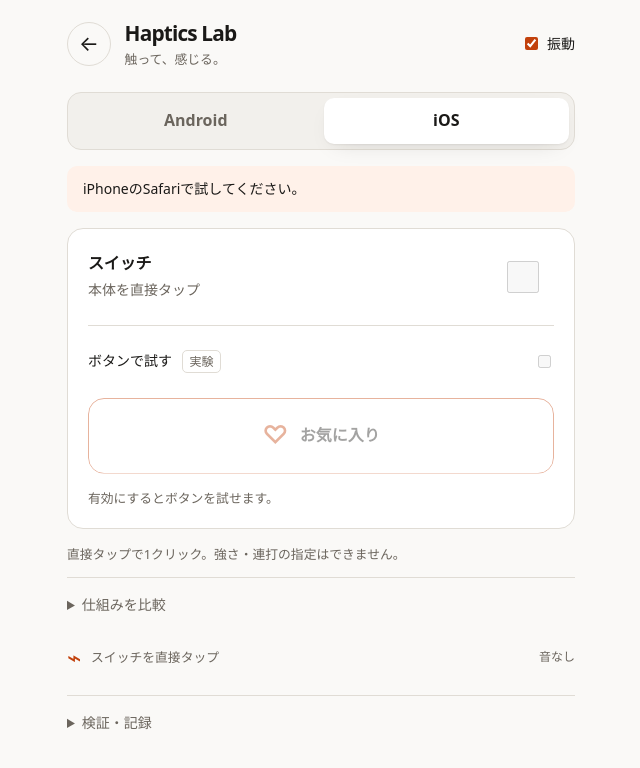
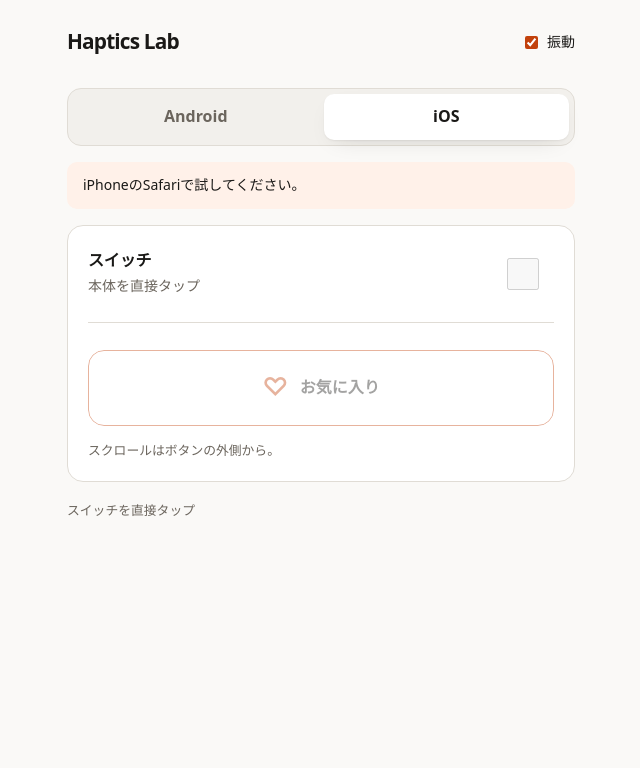
Before and after one commit to infixer/web-haptics-api-demo, a SvelteKit app in the folder apps/web/: page /lab in a window 1280 px wide. Both pictures are taken after a click on the tab "iOS". Shown: the top 768 px of the page, without its empty margins (319-959 px from the left). Built offline with nearby package versions, Linux system fonts and the light colour scheme.

Commit message:
デモを操作専用に整理してLTアウトラインを追加

```diff
--- a/apps/web/src/routes/lab/+page.svelte
+++ b/apps/web/src/routes/lab/+page.svelte
@@ -3,48 +3,29 @@
   import { mobilePatterns, scalePattern } from '$lib/mobile-patterns';
   let vibrate = $state(false);
   let switches = $state(false);
-  let secure = $state(false);
-  let ua = $state('');
   let enabled = $state(true);
-  let overlay = $state(false);
   let saved = $state(false);
   let platform = $state<'android' | 'ios'>('android');
   let selected = $state('');
-  let reference: HTMLInputElement;
   let scale = $state(1);
-  let duration = $state(80);
   let status = $state('タップして試す');
-  let last = $state('未操作');
-  let felt = $state('未回答');
-  let device = $state('');
-  let logs = $state<string[]>([]);
   let slider = $state(50);
   let lastNotch = 5;
   let lastTick = 0;
 
-  function note(message: string) {
-    last = message;
-    felt = '未回答';
-    logs = [`${new Date().toISOString()} ${message}`, ...logs].slice(0, 30);
-  }
   function play(name: string, pattern: readonly number[]) {
     if (!enabled) { status = '振動はオフです。'; return; }
     if (!vibrate) { status = 'このブラウザは非対応です'; return; }
     if (document.visibilityState !== 'visible') return;
     try {
       const result = navigator.vibrate([...pattern]);
-      note(`${name}: [${pattern.join(', ')}] ms / 戻り値 ${result}`);
       selected = name;
-      status = result ? `${name}をリクエスト` : '振動をリクエストできませんでした';
-    } catch (error) { status = `振動要求に失敗しました: ${String(error)}`; }
+      status = result ? `${name}を選択` : '振動を開始できませんでした';
+    } catch { status = '振動を開始できませんでした'; }
   }
   function stop() {
     if (vibrate) { try { navigator.vibrate(0); } catch { /* best effort */ } }
     status = '停止しました。';
-  }
-  function nativeChange(event: Event, name: string) {
-    note(`${name}: change.isTrusted=${event.isTrusted}`);
-    status = '切り替えました';
   }
   function switchTab(next: 'android' | 'ios') {
     stop();
@@ -68,18 +49,10 @@
     }
     lastNotch = notch;
   }
-  function download() {
-    const report = { at: new Date().toISOString(), device, ua, secure, vibrate, switches, last, felt, logs,
-      note: 'API/DOM の記録と人の申告。振動センサーによる実測ではない。' };
-    const url = URL.createObjectURL(new Blob([JSON.stringify(report, null, 2)], { type: 'application/json' }));
-    const a = document.createElement('a'); a.href = url; a.download = 'haptics-result.json'; a.click();
-    setTimeout(() => URL.revokeObjectURL(url), 1000);
-  }
   onMount(() => {
     vibrate = typeof navigator.vibrate === 'function';
     switches = 'switch' in document.createElement('input');
-    secure = isSecureContext;
-    ua = navigator.userAgent;
+    const ua = navigator.userAgent;
     // A convenience default only; capability detection still controls availability.
     if (/iPhone|iPad|iPod/.test(ua) || (navigator.platform === 'MacIntel' && navigator.maxTouchPoints > 1)) {
       platform = 'ios';
@@ -95,8 +68,7 @@
 
 <main>
   <header>
-    <a class="back" href="/" aria-label="提案デモに戻る">←</a>
-    <h1>Haptics Lab<span>触って、感じる。</span></h1>
+    <h1>Haptics Lab</h1>
     <label class="enable"><input type="checkbox" bind:checked={enabled} onchange={() => { if (!enabled) stop(); else status = 'タップして試す'; }} /><span>振動</span></label>
   </header>
 
@@ -120,10 +92,6 @@
       <label class="range"><span>ノッチをなぞる <output>{slider}</output></span><input type="range" min="0" max="100" value={slider} oninput={move} disabled={!vibrate || !enabled} /></label>
       <div class="actions"><button class="baseline" disabled={!vibrate || !enabled} onclick={() => play('基準', [200])}>200ms を試す</button><button class="stop" onclick={stop} disabled={!vibrate} aria-label="振動を停止"><span aria-hidden="true">■</span> 停止</button></div>
     </div>
-    <details class="extra"><summary>細かく調整</summary>
-      <label class="range"><span>単発 <output>{duration} ms</output></span><input type="range" min="10" max="300" step="10" bind:value={duration} /></label>
-      <button disabled={!vibrate || !enabled} onclick={() => play('単発', [duration])}>この長さで試す</button>
-    </details>
   </div>
 
   <div id="panel-ios" role="tabpanel" aria-labelledby="tab-ios" hidden={platform !== 'ios'} tabindex="0">
@@ -131,51 +99,32 @@
     <div class="ios-surface">
       <div class="reference">
         <div><h2>スイッチ</h2><p>本体を直接タップ</p></div>
-        <input bind:this={reference} type="checkbox" {...{ switch: '' }} aria-label="基準スイッチ" disabled={!enabled || !switches} onchange={(e) => nativeChange(e, '可視スイッチ')} />
+        <input type="checkbox" {...{ switch: '' }} aria-label="基準スイッチ" disabled={!enabled || !switches} onchange={() => { status = '切り替えました'; }} />
       </div>
       <div class="overlay-demo">
-        <label class="optin"><span>ボタンで試す <small>実験</small></span><input type="checkbox" bind:checked={overlay} disabled={!switches} /></label>
-        <div class="favorite" class:saved class:disabled={!enabled || !overlay || !switches}>
+        <div class="favorite" class:saved class:disabled={!enabled || !switches}>
           <span aria-hidden="true"><span class="heart">{saved ? '♥' : '♡'}</span>{saved ? 'お気に入り済み' : 'お気に入り'}</span>
-          <input class="overlay" type="checkbox" {...{ switch: '' }} aria-label="お気に入り" bind:checked={saved} disabled={!enabled || !overlay || !switches} onchange={(e) => nativeChange(e, '透明スイッチ')} />
+          <input class="overlay" type="checkbox" {...{ switch: '' }} aria-label="お気に入り" bind:checked={saved} disabled={!enabled || !switches} onchange={() => { status = saved ? 'お気に入りに追加しました' : 'お気に入りを解除しました'; }} />
         </div>
-        <p class="hint">{overlay ? 'スクロールはボタンの外側から。' : '有効にするとボタンを試せます。'}</p>
+        <p class="hint">スクロールはボタンの外側から。</p>
       </div>
     </div>
-    <p class="platform-note">直接タップで1クリック。強さ・連打の指定はできません。</p>
-    <details class="extra"><summary>仕組みを比較</summary>
-      <p>スクリプトからのクリックは、現在のiOSでは振動しない想定です。</p>
-      <button disabled={!enabled || !switches} onclick={() => { reference.click(); note('合成 input.click() を要求'); status = '合成クリックをリクエスト'; }}>スクリプトで切り替え</button>
-      <a href="/probe">詳細な比較テスト →</a>
-    </details>
   </div>
 
-  <div class="feedback"><span class="feedback-mark" aria-hidden="true">⌁</span><p role="status">{enabled ? status : '振動オフ'}</p><span class="silent">音なし</span></div>
+  <div class="feedback"><p role="status">{enabled ? status : '振動オフ'}</p></div>
 
-  <details class="diagnostics">
-    <summary>検証・記録</summary>
-    <p class="small">表示は操作の記録です。実際の振動は指で確認してください。</p>
-    <fieldset><legend>感じましたか？</legend><div class="actions">{#each ['感じた', '弱い', '感じない'] as answer}<button aria-pressed={felt === answer} onclick={() => { felt = answer; logs = [`${new Date().toISOString()} 申告: ${answer} / ${last}`, ...logs].slice(0,30); }}>{answer}</button>{/each}</div></fieldset>
-    <label class="range"><span>端末・OS・ブラウザ</span><input type="text" bind:value={device} placeholder="例: iPhone / iOS 26.6.2 / Safari" /></label>
-    <button onclick={download}>JSON を保存</button>
-    <p class="small">この端末に保存します。外部への送信はありません。</p>
-    <details><summary>環境情報</summary><p class="small">直前の操作: {last}</p><p class="small">Secure context: {secure ? 'yes' : 'no'} / Vibration API: {vibrate ? 'あり' : 'なし'} / switch: {switches ? 'あり' : 'なし'}</p><p class="ua">{ua}</p><p class="small">実機ではHTTPSの通常タブを推奨。APIの存在や戻り値は実振動を保証しません。</p></details>
-  </details>
 </main>
 
 <style>
   main { max-width: 540px; margin: auto; padding: 1.25rem 1rem 3rem; }
   header { display: flex; align-items: center; gap: 0.85rem; margin-bottom: 1.5rem; }
-  a { color: var(--accent); }
-  .back { display: grid; place-items: center; width: 44px; height: 44px; border: 1px solid var(--border); border-radius: 50%; color: var(--text); text-decoration: none; font-size: 1.3rem; flex: none; }
-  h1 { flex: 1; font-size: 1.3rem; letter-spacing: -0.04em; } h1 span { display: block; margin-top: 0.25rem; font-size: 0.8rem; font-weight: 400; letter-spacing: 0; color: var(--text-dim); }
+  h1 { flex: 1; font-size: 1.3rem; letter-spacing: -0.04em; }
   h2 { font-size: 1rem; } p { margin: 0; }
   .enable { display: flex; align-items: center; gap: 0.4rem; min-height: 44px; font-size: 0.875rem; }
   input[type=checkbox] { accent-color: var(--accent); }
   button { min-height: 44px; padding: 0.65rem 1rem; border: 1px solid var(--border-strong); border-radius: 10px; background: var(--surface); cursor: pointer; font-size: 0.875rem; }
   button:disabled, .disabled { opacity: 0.4; cursor: default; }
   button:active:not(:disabled) { transform: scale(0.98); }
-  button[aria-pressed=true] { background: var(--accent-soft); border-color: var(--accent); }
   .tabs { display: flex; padding: 5px; gap: 5px; border: 1px solid var(--border); background: var(--surface-2); border-radius: 14px; margin-bottom: 1rem; }
   .tabs button { flex: 1; border: 0; background: transparent; font-size: 1rem; font-weight: 600; color: var(--text-dim); }
   .tabs button[aria-selected=true] { background: var(--surface); color: var(--text); box-shadow: var(--shadow); }
@@ -193,27 +142,19 @@
   .range > span { display: flex; align-items: center; justify-content: space-between; gap: 0.5rem; }
   output { font-family: var(--mono); color: var(--accent); }
   input[type=range] { width: 100%; min-height: 40px; margin: 0; accent-color: var(--accent); cursor: pointer; }
-  input[type=text] { width: 100%; min-width: 0; padding: 0.75rem; font: inherit; color: inherit; background: var(--surface); border: 1px solid var(--border-strong); border-radius: 8px; }
   .actions { display: flex; flex-wrap: wrap; gap: 0.5rem; } .baseline { flex: 1; } .stop { background: var(--surface-2); border-color: transparent; } .stop span { font-size: 0.7rem; }
-  details { border-top: 1px solid var(--border); padding-top: 0.25rem; }
-  summary { display: list-item; padding: 0.75rem 0; min-height: 44px; cursor: pointer; color: var(--text-dim); font-size: 0.875rem; }
-  .extra { margin-top: 0.8rem; } details p { font-size: 0.875rem; color: var(--text-dim); margin: 0.5rem 0 1rem; } details a { display: block; margin: 0.75rem 0; font-size: 0.875rem; }
   .ios-surface { border: 1px solid var(--border); border-radius: 16px; padding: 1.25rem; background: var(--surface); }
   .reference { display: flex; justify-content: space-between; align-items: center; gap: 1rem; padding: 0.25rem 0 1.5rem; }
   .reference p { color: var(--text-dim); font-size: 0.875rem; margin-top: 0.3rem; }
   .reference input { appearance: auto; width: 3.5rem; height: 2rem; flex: none; }
   .overlay-demo { border-top: 1px solid var(--border); padding-top: 0.8rem; }
-  .optin { display: flex; justify-content: space-between; align-items: center; min-height: 44px; gap: 1rem; font-size: 0.875rem; }
-  .optin small { font-size: 0.75rem; color: var(--text-dim); border: 1px solid var(--border); padding: 0.15rem 0.4rem; border-radius: 5px; margin-left: 0.4rem; }
   .favorite { position: relative; width: 100%; height: 76px; margin: 0.9rem 0; display: grid; place-items: center; border: 1px solid var(--accent); border-radius: 16px; background: var(--surface); font-weight: 600; clip-path: inset(0 round 16px); }
   .favorite > span { display: flex; align-items: center; gap: 0.7rem; } .heart { font-size: 1.6rem; color: var(--accent); }
   .favorite.saved { background: var(--accent-soft); color: var(--accent); }
   .favorite:has(input:focus-visible) { outline: 3px solid var(--accent); outline-offset: -4px; }
   .overlay { position: absolute; inset: 0; margin: 0; width: 100%; height: 100%; appearance: auto; -webkit-appearance: auto; opacity: 0; cursor: pointer; clip-path: inset(0 round 16px); }
-  .hint, .platform-note { font-size: 0.8rem; color: var(--text-dim); } .platform-note { margin-top: 0.9rem; }
+  .hint { font-size: 0.8rem; color: var(--text-dim); }
   .feedback { display: flex; align-items: center; gap: 0.6rem; min-height: 44px; margin: 0.4rem 0 1rem; font-size: 0.8rem; color: var(--text-dim); }
-  .feedback p { flex: 1; overflow-wrap: anywhere; } .feedback-mark { font-size: 1.5rem; color: var(--accent); } .silent { flex: none; font-size: 0.75rem; }
-  .small, .ua { font-size: 0.8rem; overflow-wrap: anywhere; }
-  fieldset { border: 0; padding: 0; margin: 1rem 0; } legend { font-size: 0.875rem; margin-bottom: 0.5rem; }
+  .feedback p { flex: 1; overflow-wrap: anywhere; }
   @media (max-width: 360px) { .pattern { padding: 0.85rem; } main { padding-inline: 0.75rem; } h1 { font-size: 1.15rem; } }
 </style>
```
Also changed, not shown: 3 other files (tests, documents, lock files or other folders).
